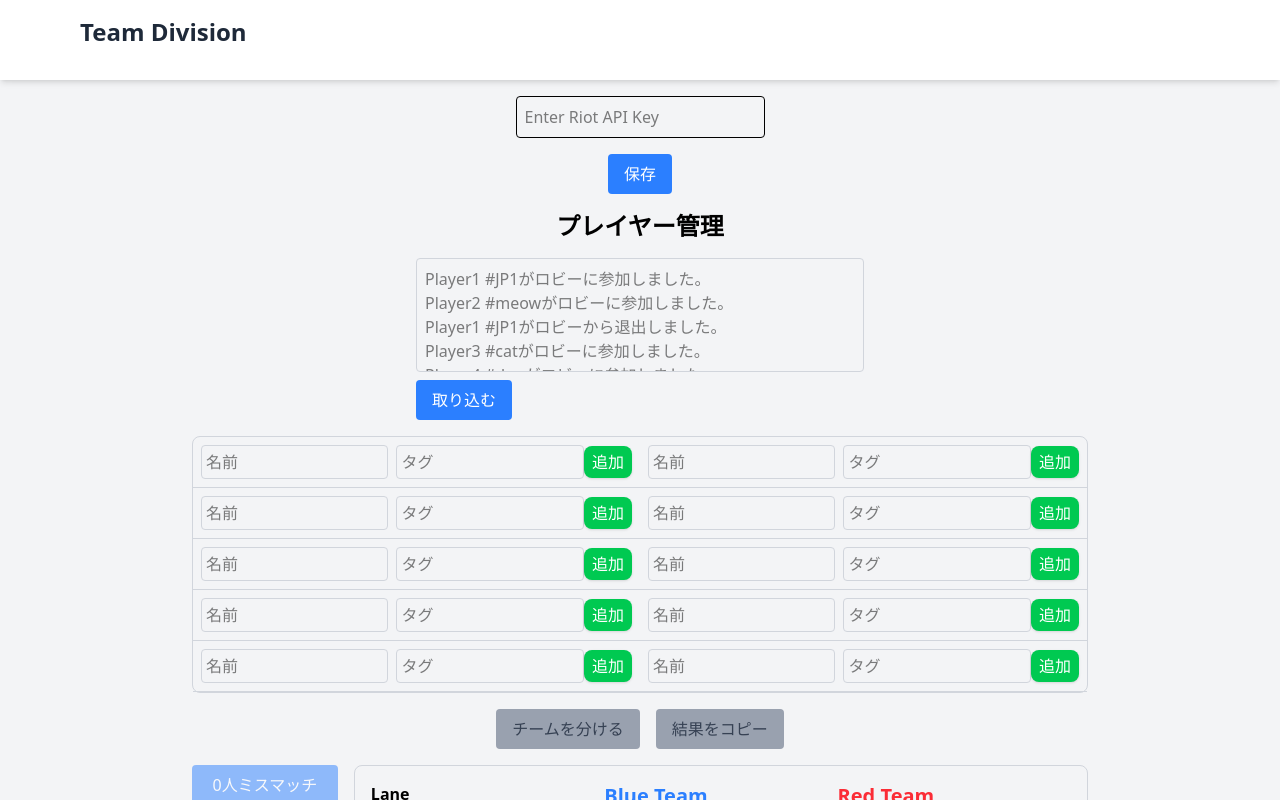
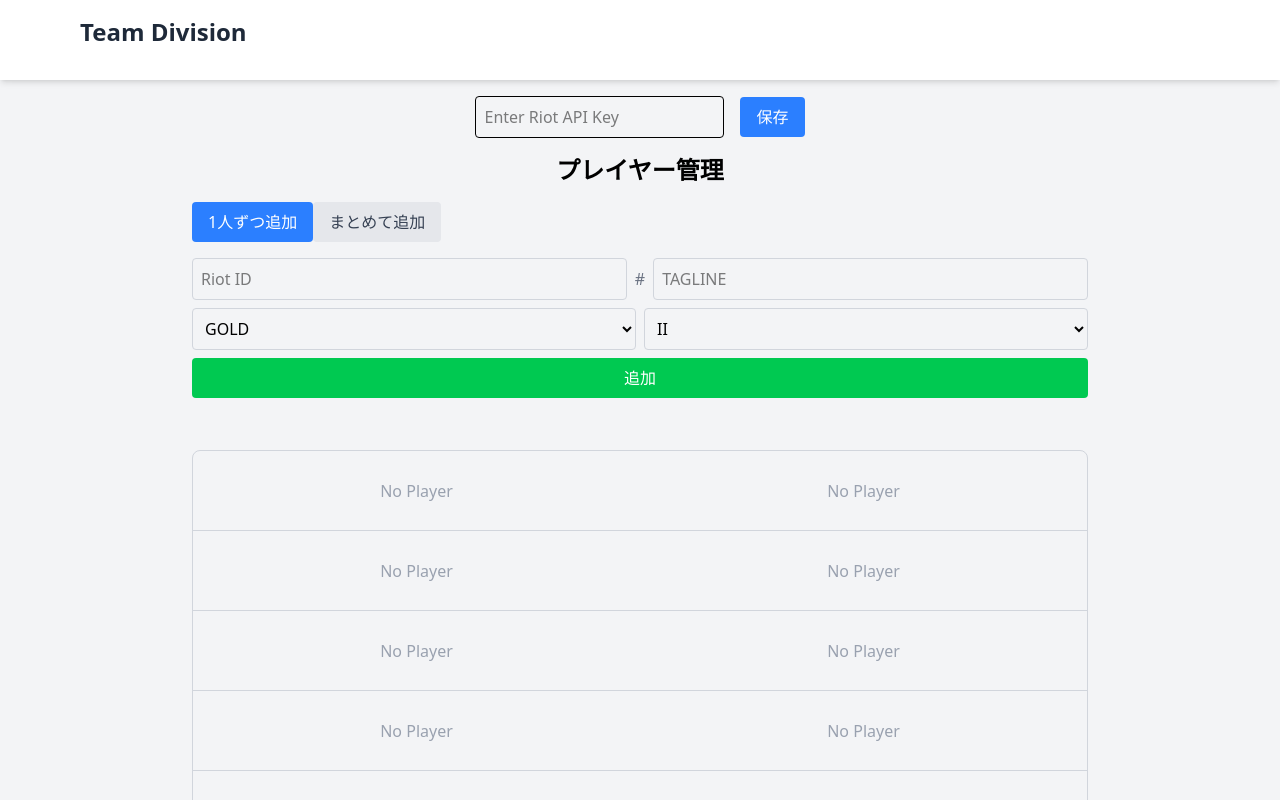
Before and after one commit to karasu354/team-balancer, a Next.js app: page / in a window 1280 px wide. Shown: the top 800 px of the page. Built offline with nearby package versions, Linux system fonts and the light colour scheme.

Commit message:
Add rank and tier input form

```diff
--- a/components/ApiKeyForm.tsx
+++ b/components/ApiKeyForm.tsx
@@ -15,7 +15,7 @@ const ApiKeyForm: React.FC<ApiKeyFormProps> = ({ onApiKeySubmit }) => {
   return (
     <form
       onSubmit={handleSubmit}
-      className="flex flex-col items-center space-y-4"
+      className="flex items-center space-x-4" // 横並びにするためのスタイル
     >
       <input
         type="password"
--- a/components/ChatLogInputForm.tsx
+++ b/components/ChatLogInputForm.tsx
@@ -22,7 +22,7 @@ const ChatLogInputForm: React.FC<ChatLogInputFormProps> = ({
   }
 
   return (
-    <div className="flex flex-col items-start space-y-2 w-full max-w-md">
+    <div className="mb-4 flex flex-col space-y-2 w-full max-w-4xl">
       <textarea
         value={logInput}
         onChange={(e) => setLogInput(e.target.value)}
@@ -32,12 +32,12 @@ Player1 #JP1がロビーから退出しました。
 Player3 #catがロビーに参加しました。
 Player4 #dogがロビーに参加しました。
 Player2 #meowがロビーから退出しました。`}
-        className="w-full p-2 border border-gray-300 rounded resize-none"
+        className="p-2 border border-gray-300 rounded w-full resize-none"
         rows={4}
       />
       <button
         onClick={handleLogSubmit}
-        className="px-4 py-2 bg-blue-500 text-white rounded hover:bg-blue-600 transition"
+        className="px-4 py-2 bg-blue-500 text-white rounded hover:bg-blue-600 transition whitespace-nowrap"
       >
         取り込む
       </button>
--- a/components/PlayerCard.tsx
+++ b/components/PlayerCard.tsx
@@ -1,38 +1,27 @@
-import React, { useState } from 'react'
+import React from 'react'
 
 import { Player } from '../utils/player'
 
 interface PlayerCardProps {
-  player: Player | null
+  player: Player | null // プレイヤーがない場合も対応
   onToggleRole?: (roleIndex: number) => void
   onRemove?: () => void
-  onAddPlayer?: (name: string, tag: string) => void
 }
 
 const PlayerCard: React.FC<PlayerCardProps> = ({
   player,
   onToggleRole,
   onRemove,
-  onAddPlayer,
 }) => {
-  const [name, setName] = useState<string>('')
-  const [tag, setTag] = useState<string>('')
-
-  const handleAdd = () => {
-    if (name.trim() && tag.trim() && onAddPlayer) {
-      onAddPlayer(name, tag)
-      setName('')
-      setTag('')
-    }
-  }
-
-  if (player) {
-    // プレイヤーが存在する場合
   return (
-      <div className="p-2 border-b border-gray-300 flex items-center justify-between">
+    <div className="p-2 border-b border-gray-300 flex items-center justify-between h-20">
+      {player ? (
+        <>
           <div className="flex-1">
             <p className="font-bold whitespace-nowrap">{player.getName()}</p>
-          <p className="text-sm text-gray-500">レート: {player.getRating()}</p>
+            <p className="text-sm text-gray-500">
+              レート: {player.getRating()}
+            </p>
           </div>
           <div className="flex space-x-2">
             {['TOP', 'JG', 'MID', 'ADC', 'SUP'].map((role, roleIndex) => (
@@ -40,47 +29,22 @@ const PlayerCard: React.FC<PlayerCardProps> = ({
                 <input
                   type="checkbox"
                   checked={player.getDesiredRole()[roleIndex] === 1}
-                onChange={() => onToggleRole && onToggleRole(roleIndex)}
+                  onChange={() => onToggleRole?.(roleIndex)}
                 />
                 <span className="text-xs">{role}</span>
               </label>
             ))}
           </div>
           <button
-          className="px-2 py-1 bg-red-500 text-white rounded-lg shadow-sm hover:bg-red-600 transition whitespace-nowrap"
+            className="w-8 h-8 flex items-center justify-center text-red-500 rounded-full hover:bg-red-500 hover:text-white hover:border-transparent transition"
             onClick={onRemove}
           >
-          削除
+            x
           </button>
-      </div>
-    )
-  }
-
-  // プレイヤーが存在しない場合
-  return (
-    <div className="p-2 border-b border-gray-300 flex items-center justify-between">
-      <div className="flex space-x-2 flex-1">
-        <input
-          type="text"
-          placeholder="名前"
-          value={name}
-          onChange={(e) => setName(e.target.value)}
-          className="p-1 border border-gray-300 rounded w-full"
-        />
-        <input
-          type="text"
-          placeholder="タグ"
-          value={tag}
-          onChange={(e) => setTag(e.target.value)}
-          className="p-1 border border-gray-300 rounded w-full"
-        />
-      </div>
-      <button
-        className="px-2 py-1 bg-green-500 text-white rounded-lg shadow-sm hover:bg-green-600 transition whitespace-nowrap"
-        onClick={handleAdd}
-      >
-        追加
-      </button>
+        </>
+      ) : (
+        <div className="flex-1 text-center text-gray-400">No Player</div>
+      )}
     </div>
   )
 }
--- /dev/null
+++ b/components/PlayerInputForm.tsx
@@ -0,0 +1,96 @@
+import React, { useState } from 'react'
+
+import { rankEnum, tierEnum } from '../utils/rank'
+
+interface PlayerInputFormProps {
+  onAddPlayer: (
+    name: string,
+    tag: string,
+    tier: tierEnum,
+    rank: rankEnum
+  ) => void
+}
+
+const PlayerInputForm: React.FC<PlayerInputFormProps> = ({ onAddPlayer }) => {
+  const [name, setName] = useState('')
+  const [tag, setTag] = useState('')
+  const [tier, setTier] = useState<tierEnum>(tierEnum.gold)
+  const [rank, setRank] = useState<rankEnum>(rankEnum.two)
+
+  const handleAddPlayer = () => {
+    if (name.trim() && tag.trim()) {
+      onAddPlayer(name, tag, tier, rank)
+      setName('')
+      setTag('')
+      setTier(tierEnum.gold) // デフォルト値にリセット
+      setRank(rankEnum.two) // デフォルト値にリセット
+    } else {
+      alert('Riot ID、TAGLINE、ティア、ランクを入力してください')
+    }
+  }
+
+  const isRankDisabled = [
+    tierEnum.master,
+    tierEnum.grandmaster,
+    tierEnum.challenger,
+  ].includes(tier)
+
+  return (
+    <div className="mb-4 flex flex-col space-y-2">
+      <div className="flex items-center space-x-2">
+        <input
+          type="text"
+          placeholder="Riot ID"
+          value={name}
+          onChange={(e) => setName(e.target.value)}
+          className="p-2 border border-gray-300 rounded w-full"
+        />
+        <span className="text-gray-500">#</span>
+        <input
+          type="text"
+          placeholder="TAGLINE"
+          value={tag}
+          onChange={(e) => setTag(e.target.value)}
+          className="p-2 border border-gray-300 rounded w-full"
+        />
+      </div>
+      <div className="flex items-center space-x-2">
+        <select
+          value={tier}
+          onChange={(e) => setTier(e.target.value as tierEnum)}
+          className="p-2 border border-gray-300 rounded w-full"
+        >
+          {Object.values(tierEnum).map((tierValue) => (
+            <option key={tierValue} value={tierValue}>
+              {tierValue}
+            </option>
+          ))}
+        </select>
+        <select
+          value={rank}
+          onChange={(e) => setRank(e.target.value as rankEnum)}
+          className={`p-2 border rounded w-full ${
+            isRankDisabled
+              ? 'bg-gray-100 text-gray-400 cursor-not-allowed'
+              : 'border-gray-300'
+          }`}
+          disabled={isRankDisabled} // MASTER以上の場合は非活性
+        >
+          {Object.values(rankEnum).map((rankValue) => (
+            <option key={rankValue} value={rankValue}>
+              {rankValue}
+            </option>
+          ))}
+        </select>
+      </div>
+      <button
+        onClick={handleAddPlayer}
+        className="px-4 py-2 bg-green-500 text-white rounded hover:bg-green-600 transition whitespace-nowrap"
+      >
+        追加
+      </button>
+    </div>
+  )
+}
+
+export default PlayerInputForm
--- a/components/PlayersTable.tsx
+++ b/components/PlayersTable.tsx
@@ -1,8 +1,11 @@
-import React from 'react'
+import React, { useState } from 'react'
 
 import { Player } from '../utils/player'
+import { rankEnum, tierEnum } from '../utils/rank'
 import { TeamDivider } from '../utils/teamDivider'
+import ChatLogInputForm from './ChatLogInputForm'
 import PlayerCard from './PlayerCard'
+import PlayerInputForm from './PlayerInputForm'
 
 interface PlayersTableProps {
   teamDivider: TeamDivider
@@ -13,11 +16,18 @@ const PlayersTable: React.FC<PlayersTableProps> = ({
   teamDivider,
   onPlayersUpdate,
 }) => {
+  const [activeTab, setActiveTab] = useState<'single' | 'bulk'>('single') // タブの状態管理
   const players = teamDivider.getPlayers()
 
-  const handleAddPlayer = (name: string, tag: string) => {
+  const handleAddPlayer = (
+    name: string,
+    tag: string,
+    tier: tierEnum,
+    rank: rankEnum
+  ) => {
     try {
       const newPlayer = new Player(name, tag)
+      newPlayer.setRank(tier, rank) // ティアとランクを設定
       teamDivider.addPlayer(newPlayer)
       onPlayersUpdate()
     } catch (error) {
@@ -47,27 +57,59 @@ const PlayersTable: React.FC<PlayersTableProps> = ({
     }
   }
 
-  // プレイヤーを縦並びから横並びに変換
-  const reorderedPlayers = []
-  for (let i = 0; i < 5; i++) {
-    reorderedPlayers.push(players[2 * i], players[2 * i + 1])
-  }
+  return (
+    <div className="w-full max-w-4xl">
+      {/* タブ切り替え */}
+      <div className="mb-4 flex">
+        <button
+          onClick={() => setActiveTab('single')}
+          className={`px-4 py-2 rounded ${
+            activeTab === 'single'
+              ? 'bg-blue-500 text-white'
+              : 'bg-gray-200 text-gray-700'
+          }`}
+        >
+          1人ずつ追加
+        </button>
+        <button
+          onClick={() => setActiveTab('bulk')}
+          className={`px-4 py-2 rounded ${
+            activeTab === 'bulk'
+              ? 'bg-blue-500 text-white'
+              : 'bg-gray-200 text-gray-700'
+          }`}
+        >
+          まとめて追加
+        </button>
+      </div>
 
-  return (
-    <div className="grid grid-cols-2 gap-0 w-full max-w-4xl border border-gray-300 rounded-lg">
-      {reorderedPlayers.map((player, index) => (
+      {/* タブの内容 */}
+      <div className="h-48">
+        {' '}
+        {/* 高さを固定 */}
+        {activeTab === 'single' ? (
+          <PlayerInputForm onAddPlayer={handleAddPlayer} />
+        ) : (
+          <ChatLogInputForm
+            teamDivider={teamDivider}
+            onPlayersUpdate={onPlayersUpdate}
+          />
+        )}
+      </div>
+
+      {/* プレイヤー一覧 */}
+      <div className="grid grid-cols-2 gap-0 w-full border border-gray-300 rounded-lg">
+        {players.map((player, index) => (
           <PlayerCard
             key={index}
             player={player}
-          onToggleRole={
-            player
-              ? (roleIndex) => handleToggleRole(player, roleIndex)
-              : undefined
+            onToggleRole={(roleIndex) =>
+              player && handleToggleRole(player, roleIndex)
             }
-          onRemove={player ? () => handleRemovePlayer(index) : undefined}
-          onAddPlayer={!player ? handleAddPlayer : undefined}
+            onRemove={() => handleRemovePlayer(index)}
           />
         ))}
+      </div>
     </div>
   )
 }
--- a/pages/index.tsx
+++ b/pages/index.tsx
@@ -30,10 +30,6 @@ const Home = () => {
       <ApiKeyForm onApiKeySubmit={handleApiKeySubmit} />
 
       <h1 className="text-2xl font-bold">プレイヤー管理</h1>
-      <ChatLogInputForm
-        teamDivider={teamDivider}
-        onPlayersUpdate={handlePlayersUpdate}
-      />
       <PlayersTable
         teamDivider={teamDivider}
         onPlayersUpdate={handlePlayersUpdate}
--- a/utils/rank.ts
+++ b/utils/rank.ts
@@ -80,3 +80,19 @@ export const isValidTier = (value: string): boolean => {
 export const isValidRank = (value: string): boolean => {
   return Object.values(rankEnum).includes(value as rankEnum)
 }
+
+/**
+ * ティアのリストを取得する
+ * @returns ティアのリスト
+ */
+export const getTierList = (): string[] => {
+  return Object.values(tierEnum)
+}
+
+/**
+ * ランクのリストを取得する
+ * @returns ランクのリスト
+ */
+export const getRankList = (): string[] => {
+  return Object.values(rankEnum)
+}
--- a/utils/teamDivider.ts
+++ b/utils/teamDivider.ts
@@ -15,9 +15,7 @@ export class TeamDivider {
 
   constructor() {
     // teamDivisions を 0 から 10 のキーで初期化
-    for (let i = 0; i <= TeamDivider.TOTAL_PLAYERS; i++) {
-      this.teamDivisions[i] = { players: [], ratingDifference: Infinity }
-    }
+    this._resetTeamDivisions()
   }
 
   /**
@@ -44,8 +42,7 @@ export class TeamDivider {
     ) {
       throw new Error('Invalid index')
     }
-    this.players.splice(index, 1) // 指定されたプレイヤーを削除
-    this.players.push(null) // 配列の末尾に null を追加してサイズを維持
+    this.players[index] = null // 指定されたインデックスをnullにする
   }
 
   /**
@@ -64,26 +61,16 @@ export class TeamDivider {
     const parsedLogs = parseChatLogs(logs)
 
     // parsedLogs が空の場合は何もしない
-    if (parsedLogs.length === 0) {
-      return
-    }
+    if (parsedLogs.length === 0) return
 
     // 既存のプレイヤーリストをクリア
     this.players = Array(TeamDivider.TOTAL_PLAYERS).fill(null)
 
     // パースしたログを基にプレイヤーを追加
-    parsedLogs.forEach(([name, tag]) => {
-      try {
-        const player = new Player(name, tag)
-        this.addPlayer(player)
-      } catch (error) {
-        if (error instanceof Error) {
-          console.error(`Failed to add player ${name}#${tag}: ${error.message}`)
-        } else {
-          console.error(`Failed to add player ${name}#${tag}: Unknown error`)
-        }
-      }
-    })
+    for (const [name, tag] of parsedLogs) {
+      const player = new Player(name, tag)
+      this.addPlayer(player)
+    }
   }
 
   /**
@@ -116,6 +103,9 @@ export class TeamDivider {
       throw new Error('Cannot divide teams with the current players')
     }
 
+    // teamDivisions を初期化
+    this._resetTeamDivisions()
+
     // 5000回チーム分けを試行
     for (let i = 0; i < 5000; i++) {
       const { players, mismatchCount, ratingDifference } = this._createTeams()
@@ -126,6 +116,16 @@ export class TeamDivider {
       ) {
         this.teamDivisions[mismatchCount] = { players, ratingDifference }
       }
+    }
+  }
+
+  /**
+   * teamDivisions を初期化する
+   * @returns 初期化された teamDivisions
+   */
+  private _resetTeamDivisions(): void {
+    for (let i = 0; i <= TeamDivider.TOTAL_PLAYERS; i++) {
+      this.teamDivisions[i] = { players: [], ratingDifference: Infinity }
     }
   }
 
```
Also changed, not shown: idea/DEPLOY.md (deleted, +0 -4 lines), idea/IDEAS.md (added, +5 -0 lines), idea/README.md, memo.txt, 1 other file (tests, documents, lock files or other folders). Lines whose indentation alone changed are shown as unchanged.
